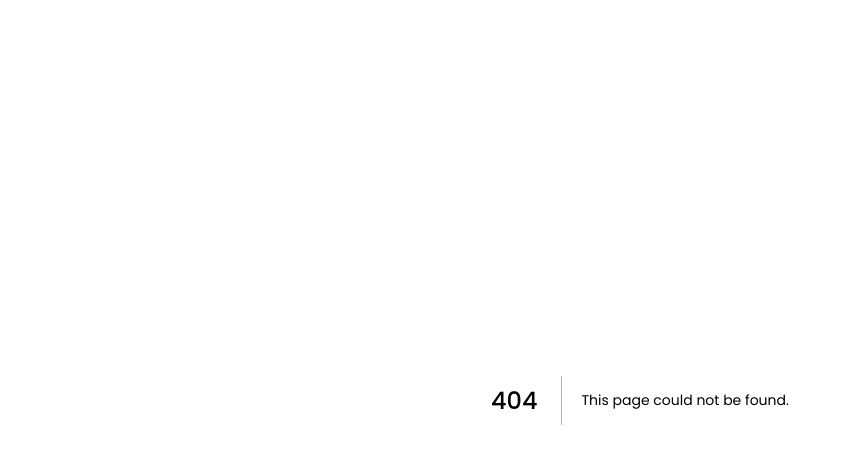
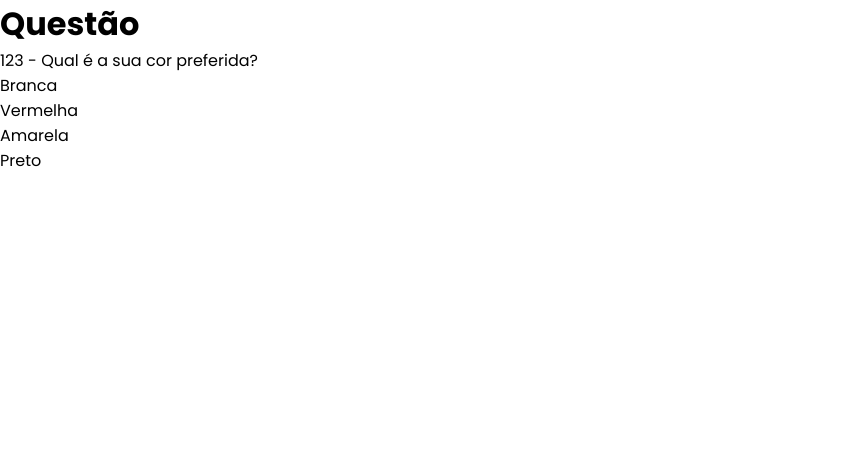
Before and after one commit to wagnnermorais/Next-React-Full-Course, a Next.js app: page /questao in a window 1280 px wide. Before the commit this address had no page. Shown: the top 464 px of the page, without its empty margins (0-848 px from the left). Built offline with nearby package versions, Linux system fonts and the light colour scheme.

Commit message:
feat: creating api and rendering it

```diff
--- /dev/null
+++ b/src/pages/api/questao/[id].js
@@ -0,0 +1,12 @@
+export default function id(req, res) {
+  if (req.method === "GET") {
+    const id = req.query.id;
+    res.status(200).json({
+      id: id,
+      enunciado: "Qual é a sua cor preferida?",
+      respostas: ["Branca", "Vermelha", "Amarela", "Preto"],
+    });
+  } else {
+    res.status(405).send();
+  }
+}
--- /dev/null
+++ b/src/pages/questao.jsx
@@ -0,0 +1,29 @@
+import { useEffect, useState } from "react";
+
+export default function questao() {
+  const [questao, setQuestao] = useState(null);
+
+  useEffect(() => {
+    fetch("http://localhost:3000/api/questao/123")
+      .then((response) => response.json())
+      .then(setQuestao);
+  }, []);
+
+  return (
+    <div>
+      <h1>Questão</h1>
+      <div>
+        <p>
+          {questao?.id} - {questao?.enunciado}
+        </p>
+        <ul>
+          {questao
+            ? questao.respostas.map((resposta, index) => (
+                <li key={index}>{resposta}</li>
+              ))
+            : ""}
+        </ul>
+      </div>
+    </div>
+  );
+}
```
